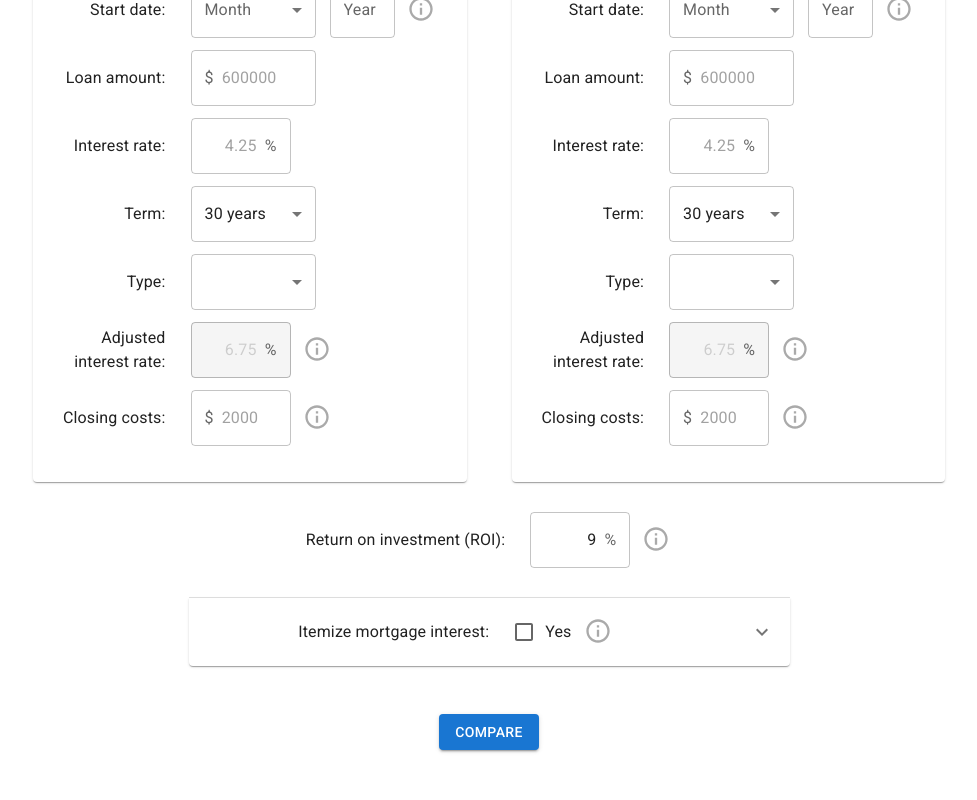
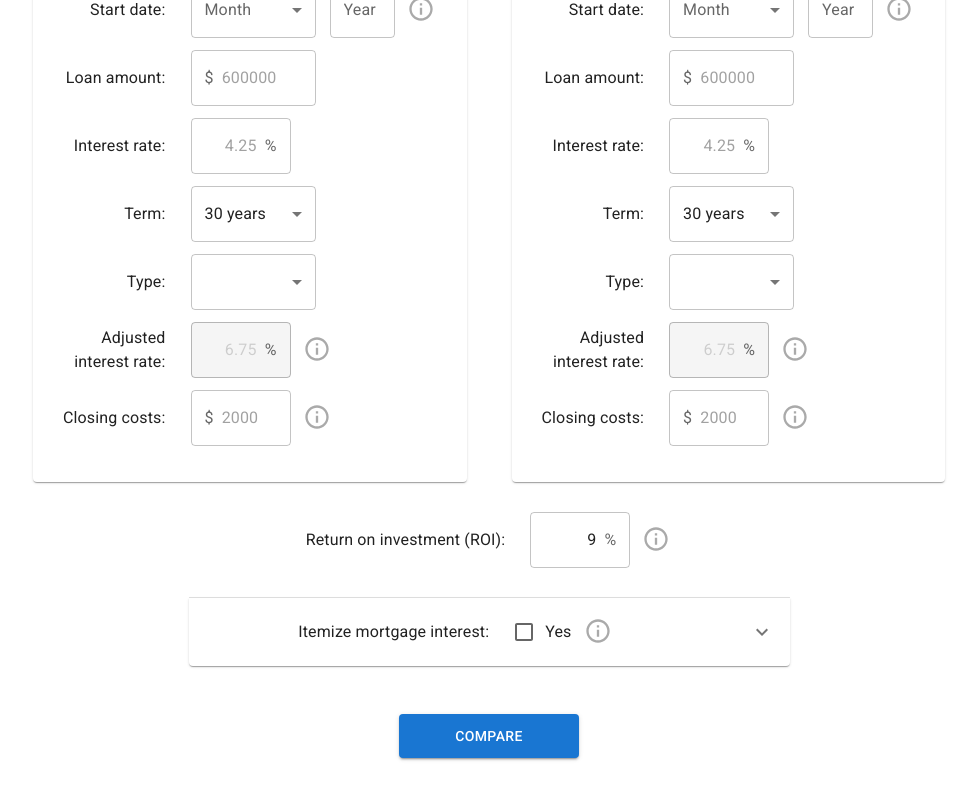
Before and after one commit to erich564/mortgage-comp-tool, a React (Create React App) app: page / in a window 1280 px wide. Shown: the part 432-1232 px from the top of the page, without its empty margins (151-1128 px from the left). Built offline with nearby package versions, Linux system fonts and the light colour scheme.

Commit message:
Made form submit button bigger

```diff
--- a/src/Form.js
+++ b/src/Form.js
@@ -126,7 +126,18 @@ export default function Form({ formik, handleChange }) {
 
       <br />
       <br />
-      <Button variant="contained" type="submit">
+      <Button
+        variant="contained"
+        type="submit"
+        sx={{
+          width: {
+            xs: '60%',
+            sm: 'fit-content',
+          },
+          alignSelf: 'center',
+          p: '10px 56px',
+        }}
+      >
         Compare
       </Button>
       <br />
```
